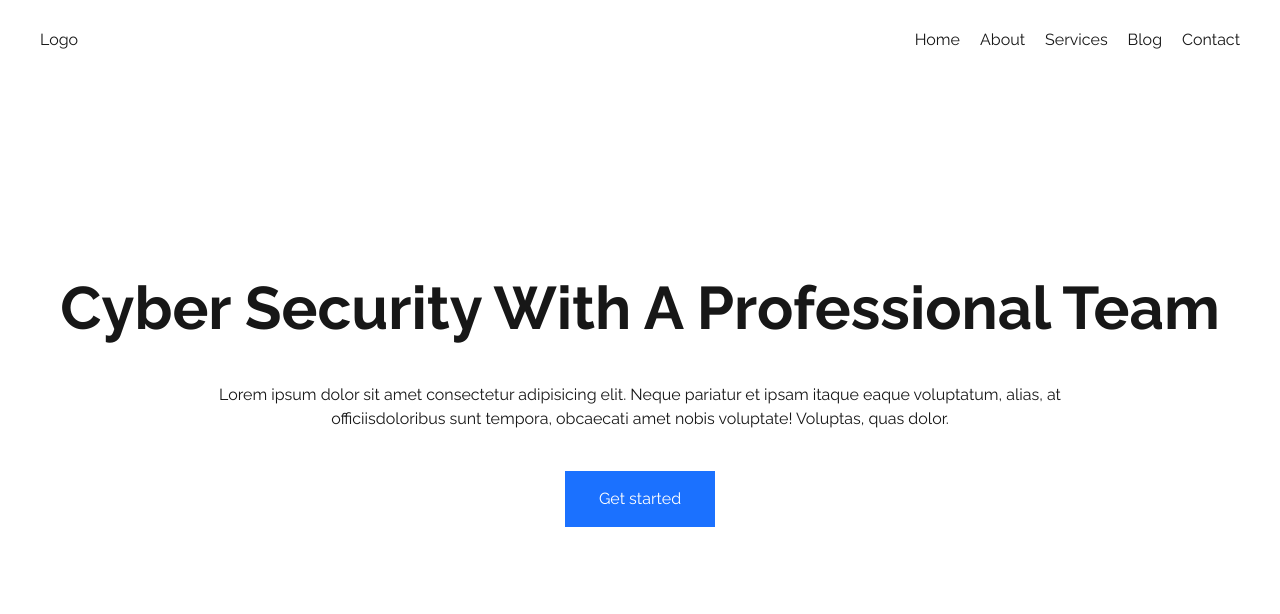
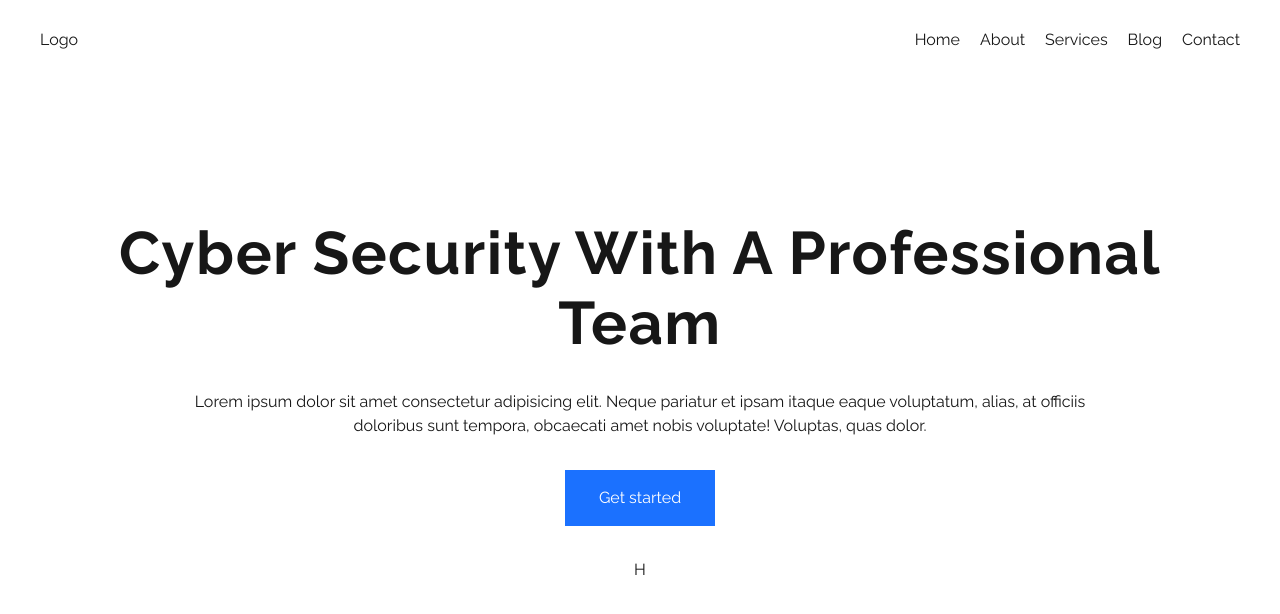
Before and after one commit to AbdullahIsmail2/cyber-alley, a Next.js app: page / in a window 1280 px wide. Shown: the top 614 px of the page. Built offline with nearby package versions, Linux system fonts and the light colour scheme.

Commit message:
changed responsive styling for text on hero

```diff
--- a/app/Components/Hero.tsx
+++ b/app/Components/Hero.tsx
@@ -4,22 +4,25 @@ export default function Hero() {
 
 	return (
 		<section
-			className={`min-h-screen px-10 flex flex-col items-center justify-center ${raleway.className} text-center gap-8 md:gap-10 bg-custom-gradient`}
+			className={`min-h-screen px-10 sm:px-4 md:px-6 lg:px-8 flex flex-col items-center justify-center ${raleway.className} text-center gap-8 bg-custom-gradient`}
 		>
-			<h1 className="text-4xl md:text-5xl md:leading-[60px] lg:text-6xl lg:leading-[70px] font-bold">
+			<h1 className="text-4xl sm:text-5xl sm:tracking-wide sm:leading-[53px] md:leading-[60px] lg:text-6xl lg:leading-[70px] font-bold">
 				Cyber Security With A Professional Team
 			</h1>
 			<h5 className="max-w-[1000px] mx-auto xs:px-4 md:px-10">
 				Lorem ipsum dolor sit amet consectetur adipisicing elit. Neque pariatur
 				et ipsam itaque eaque voluptatum, alias, at officiis
 				<span className="hidden md:inline">
-					doloribus sunt tempora, obcaecati amet nobis voluptate! Voluptas, quas
+					{' '}doloribus sunt tempora, obcaecati amet nobis voluptate! Voluptas, quas
 					dolor.
 				</span>
 			</h5>
 			<button className="bg-myblue text-white w-[150px] py-4">
 				Get started
 			</button>
+			<div className="half-circle">
+				H
+			</div>
 		</section>
 	);
 }
```
